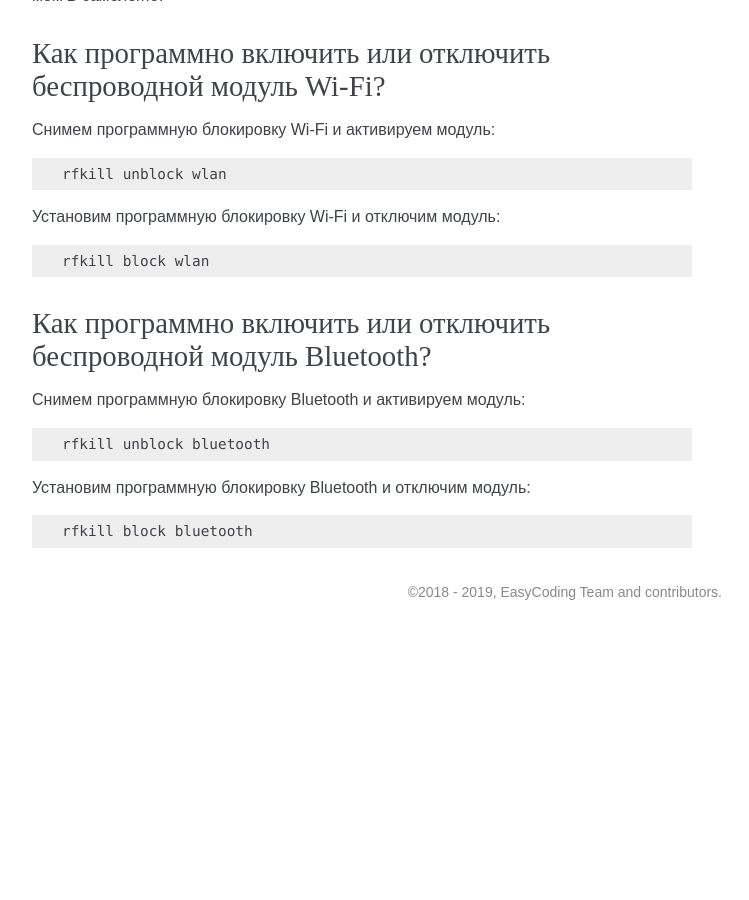
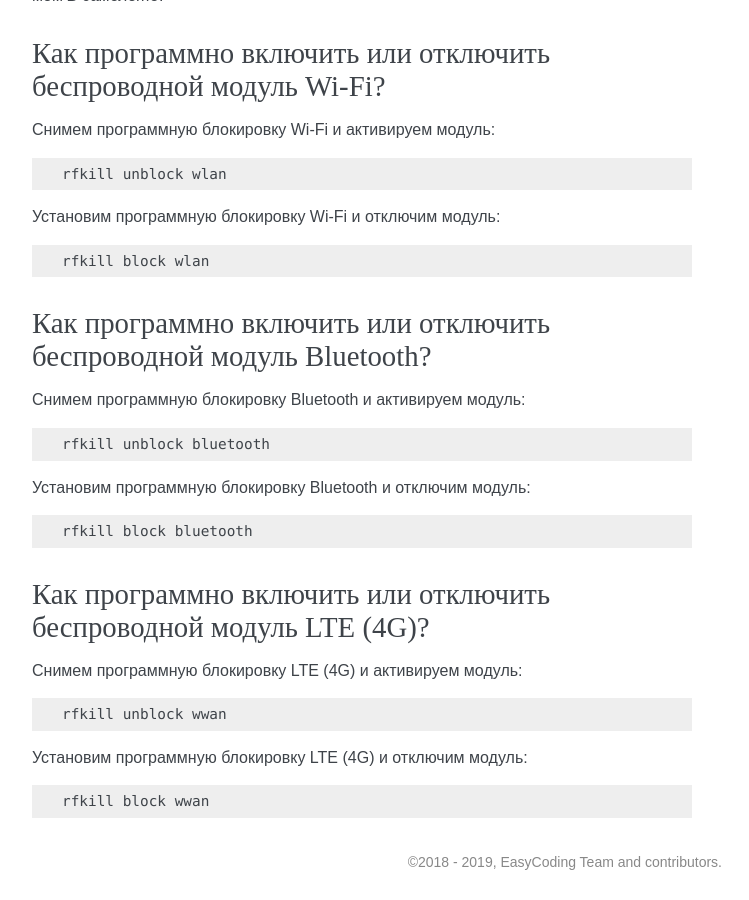
Before and after one commit to RussianFedora/FAQ, a Sphinx documentation site: the page built from source/hardware.rst, in a window 1280 px wide and 900 px high, scrolled down 2794 px. Shown: the whole window, without its empty margins (388-1137 px from the left). Built offline with Sphinx 7.4.7, drawn with Linux system fonts in a browser that asks for light colours; before the commit the page ends 3424 px from its top, so only the background shows below that; some of the changed text lies outside the part shown.

Commit message:
Added question about using rfkill to control LTE module.

```diff
--- a/source/hardware.rst
+++ b/source/hardware.rst
@@ -181,3 +181,21 @@
 .. code-block:: bash
 
     rfkill block bluetooth
+
+.. index:: lte, rfkill, wireless
+.. _rfkill-lte:
+
+Как программно включить или отключить беспроводной модуль LTE (4G)?
+======================================================================
+
+Снимем программную блокировку LTE (4G) и активируем модуль:
+
+.. code-block:: bash
+
+    rfkill unblock wwan
+
+Установим программную блокировку LTE (4G) и отключим модуль:
+
+.. code-block:: bash
+
+    rfkill block wwan
```
